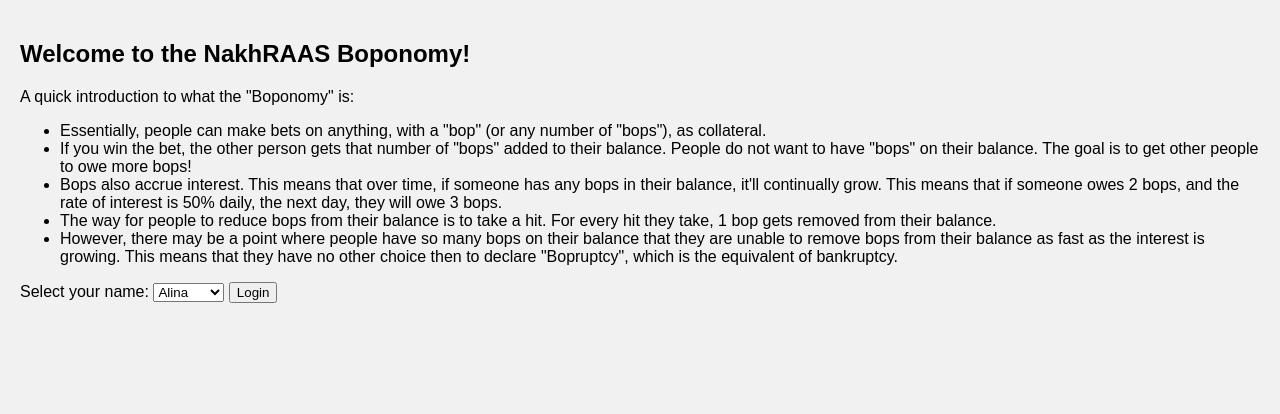
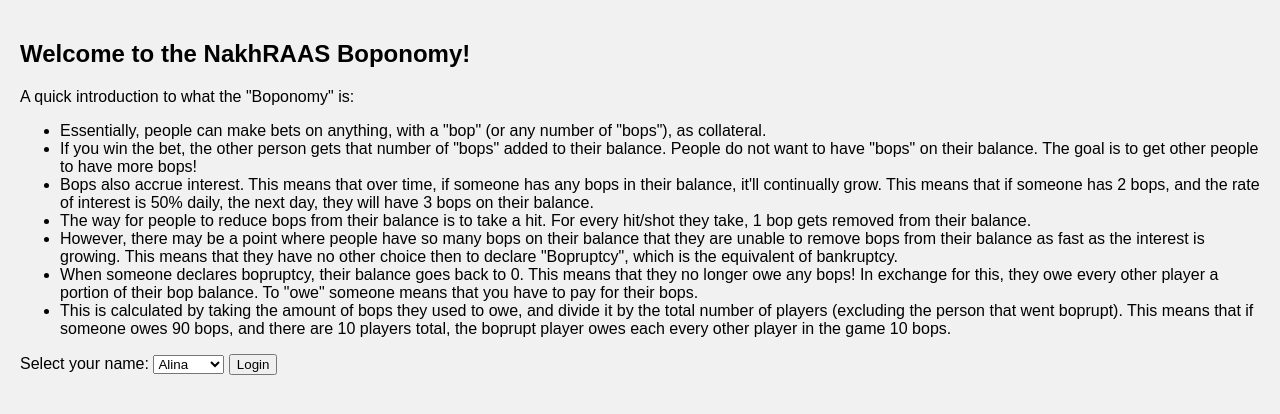
Before and after one commit to nishmistry/NakhBucks, a Flask app: page / in a window 1280 px wide. Shown: the top 414 px of the page. Run offline with Flask 3, Linux system fonts and the light colour scheme; some libraries are stand-ins or nearby versions.

Commit message:
updated info and landing

```diff
--- a/templates/landing.html
+++ b/templates/landing.html
@@ -24,13 +24,19 @@
         <ul>
             <li>Essentially, people can make bets on anything, with a "bop" (or any number of "bops"), as collateral.</li>
             <li>If you win the bet, the other person gets that number of "bops" added to their balance.
-                People do not want to have "bops" on their balance.
-                The goal is to get other people to owe more bops! </li>
-            <li>Bops also accrue interest. This means that over time, if someone has any bops in their balance, it'll continually grow.
-                This means that if someone owes 2 bops, and the rate of interest is 50% daily, the next day, they will owe 3 bops.</li>
-            <li>The way for people to reduce bops from their balance is to take a hit. For every hit they take, 1 bop gets removed from their balance.</li>
-            <li>However, there may be a point where people have so many bops on their balance that they are unable to remove bops from their balance as fast as the interest is growing.
-                This means that they have no other choice then to declare "Bopruptcy", which is the equivalent of bankruptcy.</li>
+                People do not want to have "bops" on their balance. The goal is to get other people to have more bops! </li>
+            <li>Bops also accrue interest. This means that over time, if someone has any bops in their balance, it'll continually grow. This
+                means that if someone has 2 bops, and the rate of interest is 50% daily, the next day, they will have 3 bops on their balance.</li>
+            <li>The way for people to reduce bops from their balance is to take a hit. For every hit/shot they take,
+                1 bop gets removed from their balance.</li>
+            <li>However, there may be a point where people have so many bops on their balance that they are unable to remove bops
+                from their balance as fast as the interest is growing. This means that they have no other choice then to declare "Bopruptcy",
+                which is the equivalent of bankruptcy.</li>
+            <li>When someone declares bopruptcy, their balance goes back to 0. This means that they no longer owe any bops! In exchange
+                for this, they owe every other player a portion of their bop balance. To "owe" someone means that you have to pay for their bops.</li>
+            <li>This is calculated by taking the amount of bops they used to owe, and divide it by the total number of players
+                (excluding the person that went boprupt). This means that if someone owes 90 bops, and there are 10 players total,
+                the boprupt player owes each every other player in the game 10 bops.</li>
         </ul>
     </div>
 
```
Also changed, not shown: templates/info.html (+13 -7 lines).
